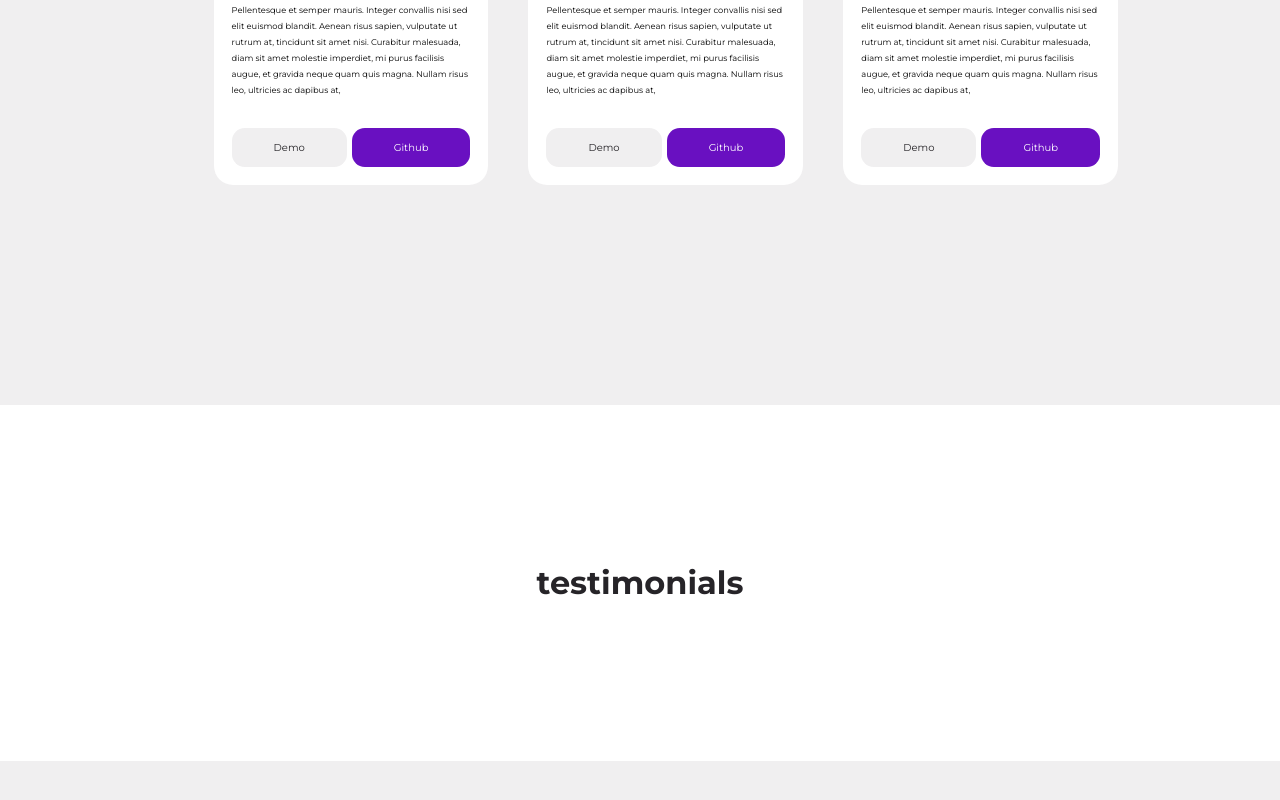
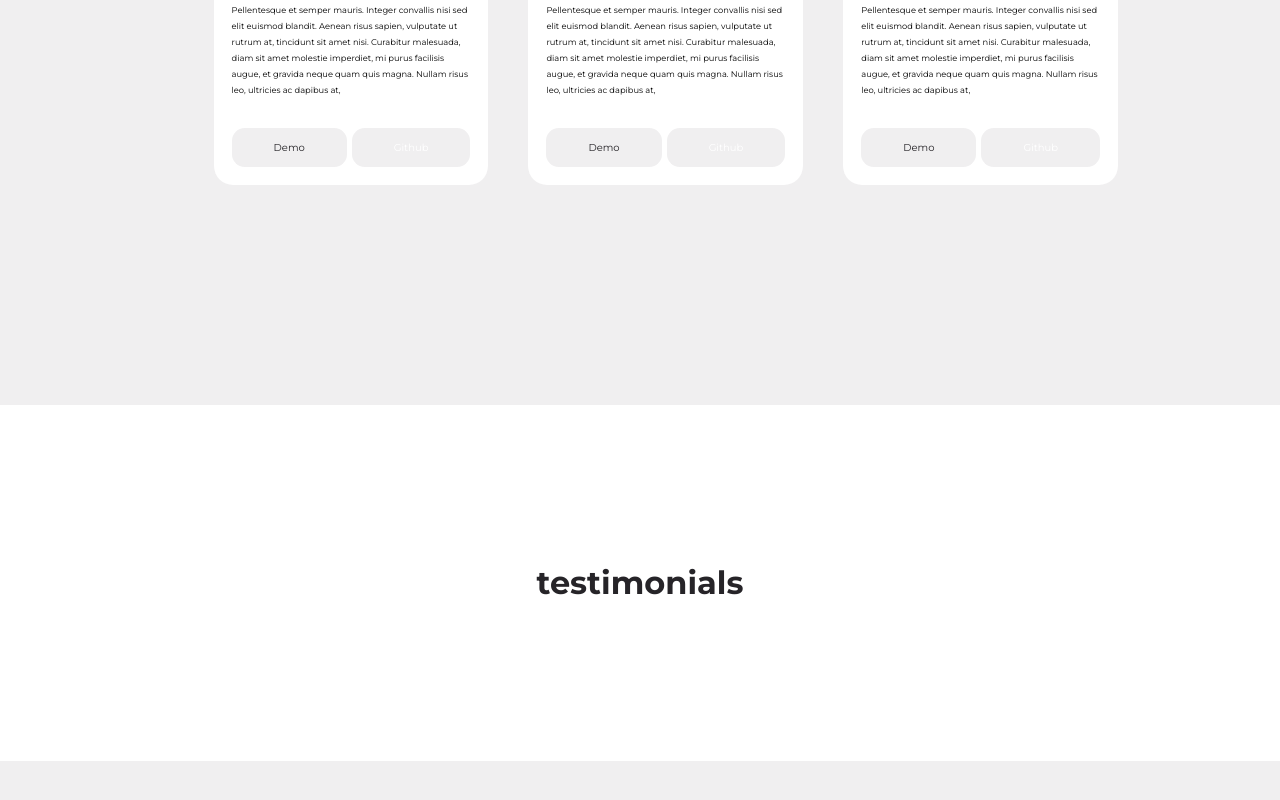
Before and after one commit to simegnew/portfolio-v1, a React (Create React App) app: page / in a window 1280 px wide. Shown: the part 2976-3776 px from the top of the page. Built offline with nearby package versions, Linux system fonts and the light colour scheme; a web font is replaced by a local one.

Commit message:
add some code chenges

```diff
--- a/src/sections/portfiolio/Portfolio.jsx
+++ b/src/sections/portfiolio/Portfolio.jsx
@@ -59,6 +59,7 @@ const Portfolio = () => {
             className="btn light btn_portfolio"
             href={item.demo}
             target="_blank"
+             rel="noreferrer noopener"
           >
             Demo
           </a>
@@ -66,6 +67,7 @@ const Portfolio = () => {
             className="btn primary"
             href={item.prolink}
             target="_blank"
+            rel="noreferrer noopener"
           >
             Github
           </a>
@@ -85,13 +87,15 @@ const Portfolio = () => {
             className="btn light btn_portfolio"
             href={item.demo}
             target="_blank"
+            rel="noreferrer noopener "
           >
             Demo
           </a>
           <a
-            className="btn primary"
+            className="btn  noopenerprimary"
             href={item.prolink}
             target="_blank"
+            rel="noreferrer noopener"
           >
             Github
           </a>
```
